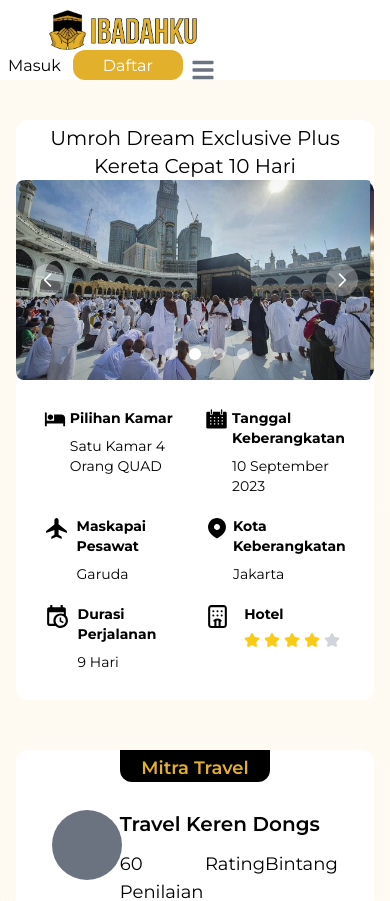
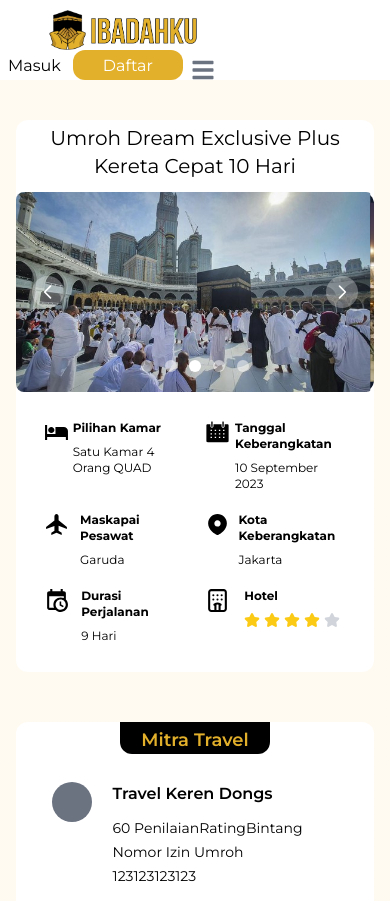
Before and after one commit to fikriymnn/umr-web, a Next.js app: page /package/detail in a window 390 px wide. Shown: the top 901 px of the page. Built offline with nearby package versions, Linux system fonts and the light colour scheme.

Commit message:
fixed responsive

```diff
--- a/src/app/package/detail/page.jsx
+++ b/src/app/package/detail/page.jsx
@@ -19,12 +19,12 @@ function PackageDetail() {
         <div className="md:w-8/12 w-full">
           <section id="main">
             <div className=" bg-white md:w-10/12 w-11/12  md:ms-20 rounded-xl mx-auto">
-              <div className="h-[60px] rounded-t-xl center">
-                <p className="text-xl text-bold text-center md:pt-3 pt-1 px-2 text-black">
+              <div className="h-[60px] rounded-t-xl center ">
+                <p className="text-xl text-bold text-center md:pt-3 pt-1 px-2 text-black ">
                   Umroh Dream Exclusive Plus Kereta Cepat 10 Hari
                 </p>
               </div>
-              <div className="bg-gray-900 w-full md:h-[315px] h-[200px] rounded-xl">
+              <div className="bg-gray-900 w-full md:h-[315px] h-[200px] mt-3 rounded-xl">
                 <DefaultCarousel />
               </div>
               <div className="grid grid-cols-2 gap-5 p-7">
@@ -38,10 +38,10 @@ function PackageDetail() {
                     />
                   </div>
                   <div>
-                    <p className="ps-1 font-bold md:text-xl sm:text-lg text-sm text-black ">
+                    <p className="ps-1 font-bold md:text-xl sm:text-lg text-xs text-black ">
                       Pilihan Kamar
                     </p>
-                    <p className="ps-1 pt-2 md:text-xl sm:text-lg text-sm text-black">
+                    <p className="ps-1 pt-2 md:text-xl sm:text-lg text-xs text-black">
                       Satu Kamar 4 Orang QUAD
                     </p>
                   </div>
@@ -56,10 +56,10 @@ function PackageDetail() {
                     />
                   </div>
                   <div>
-                    <p className="ps-1 font-bold md:text-xl sm:text-lg text-sm">
+                    <p className="ps-1 font-bold md:text-xl sm:text-lg text-xs">
                       Tanggal Keberangkatan
                     </p>
-                    <p className="ps-1 pt-2 md:text-xl sm:text-lg text-sm">
+                    <p className="ps-1 pt-2 md:text-xl sm:text-lg text-xs">
                       10 September 2023
                     </p>
                   </div>
@@ -74,10 +74,10 @@ function PackageDetail() {
                     />
                   </div>
                   <div>
-                    <p className="ps-1 font-bold md:text-xl sm:text-lg text-sm">
+                    <p className="ps-1 font-bold md:text-xl sm:text-lg text-xs">
                       Maskapai Pesawat
                     </p>
-                    <p className="ps-1 pt-2 md:text-xl sm:text-lg text-sm">
+                    <p className="ps-1 pt-2 md:text-xl sm:text-lg text-xs">
                       Garuda
                     </p>
                   </div>
@@ -92,10 +92,10 @@ function PackageDetail() {
                     />
                   </div>
                   <div>
-                    <p className="ps-1 font-bold md:text-xl sm:text-lg text-sm">
+                    <p className="ps-1 font-bold md:text-xl sm:text-lg text-xs">
                       Kota Keberangkatan
                     </p>
-                    <p className="ps-1 pt-2 md:text-xl sm:text-lg text-sm">
+                    <p className="ps-1 pt-2 md:text-xl sm:text-lg text-xs">
                       Jakarta
                     </p>
                   </div>
@@ -110,10 +110,10 @@ function PackageDetail() {
                     />
                   </div>
                   <div>
-                    <p className="ps-1 font-bold md:text-xl sm:text-lg text-sm">
+                    <p className="ps-1 font-bold md:text-xl sm:text-lg text-xs">
                       Durasi Perjalanan
                     </p>
-                    <p className="ps-1 pt-2 md:text-xl sm:text-lg text-sm">
+                    <p className="ps-1 pt-2 md:text-xl sm:text-lg text-xs">
                       9 Hari
                     </p>
                   </div>
@@ -128,7 +128,7 @@ function PackageDetail() {
                     />
                   </div>
                   <div>
-                    <p className="ps-1 font-bold md:text-xl sm:text-lg text-sm">
+                    <p className="ps-1 font-bold md:text-xl sm:text-lg text-xs">
                       Hotel
                     </p>
 
@@ -193,29 +193,29 @@ function PackageDetail() {
               </div>
               <div className="flex py-7 md:px-14 px-9">
                 <div className="md:w-3/12 sm:w-3/12 w-2/12">
-                  <div className="md:w-[120px] md:h-[120px] sm:w-[90px] sm:h-[90px] w-[70px] h-[70px] bg-gray-500 rounded-full"></div>
+                  <div className="md:w-[120px] md:h-[120px] sm:w-[90px] sm:h-[90px] w-[40px] h-[40px] bg-gray-500 rounded-full"></div>
                 </div>
                 <div className="w-full ps-5">
-                  <h1 className=" text-black md:text-4xl sm:2xl text-xl pb-3 font-semibold">
+                  <h1 className=" text-black md:text-4xl sm:2xl text-base pb-3 font-semibold">
                     Travel Keren Dongs
                   </h1>
-                  <div className="flex pb-3">
-                    <p className="text-black md:text-2xl sm:text-xl text-lg">
+                  <div className="flex md:pb-3 pb-1">
+                    <p className="text-black md:text-2xl sm:text-xl text-sm">
                       60 Penilaian
                     </p>
                     <div className="flex">
-                      <p className="text-black md:text-2xl sm:text-xl text-lg">
+                      <p className="text-black md:text-2xl sm:text-xl text-sm">
                         Rating
                       </p>
-                      <p className="text-black md:text-2xl sm:text-xl text-lg">
+                      <p className="text-black md:text-2xl sm:text-xl text-sm">
                         Bintang
                       </p>
                     </div>
                   </div>
-                  <p className="text-black md:text-2xl sm:text-xl text-lg pb-3">
+                  <p className="text-black md:text-2xl sm:text-xl text-sm md:pb-3 pb-1">
                     Nomor Izin Umroh
                   </p>
-                  <p className="text-black md:text-2xl sm:text-xl text-lg pb-3">
+                  <p className="text-black md:text-2xl sm:text-xl text-sm md:pb-3 pb-1">
                     123123123123
                   </p>
                 </div>
--- a/src/components/packagecard.jsx
+++ b/src/components/packagecard.jsx
@@ -57,7 +57,7 @@ function PackageCard() {
                 />
               </div>
               <div>
-                <p className="ps-1 text-black md:text-base sm:text-xs text-xs my-auto">
+                <p className="ps-1 text-black md:text-base sm:text-xs text-[10px] my-auto">
                   Satu kamar 4 Orang
                 </p>
               </div>
@@ -72,7 +72,7 @@ function PackageCard() {
                 />
               </div>
               <div>
-                <p className="ps-1 text-black md:text-base sm:text-xs text-xs my-auto">
+                <p className="ps-1 text-black md:text-base sm:text-xs text-[10px] my-auto">
                   10 Sep 2023
                 </p>
               </div>
@@ -87,7 +87,7 @@ function PackageCard() {
                 />
               </div>
               <div>
-                <p className="ps-1 text-black md:text-base sm:text-xs text-xs my-auto">
+                <p className="ps-1 text-black md:text-base sm:text-xs text-[10px] my-auto">
                   Garuda
                 </p>
               </div>
@@ -102,7 +102,7 @@ function PackageCard() {
                 />
               </div>
               <div>
-                <p className="ps-1 text-black md:text-base sm:text-xs text-xs my-auto">
+                <p className="ps-1 text-black md:text-base sm:text-xs text-[10px] my-auto">
                   Jakarta, +2 Kota
                 </p>
               </div>
@@ -117,7 +117,7 @@ function PackageCard() {
                 />
               </div>
               <div>
-                <p className="ps-1 text-black md:text-base sm:text-xs text-xs my-auto">
+                <p className="ps-1 text-black md:text-base sm:text-xs text-[10px] my-auto">
                   9 Hari
                 </p>
               </div>
@@ -132,7 +132,7 @@ function PackageCard() {
                 />
               </div>
               <div>
-                <p className="ps-1 text-black md:text-base sm:text-xs text-xs my-auto">
+                <p className="ps-1 text-black md:text-base sm:text-xs text-[10px] my-auto">
                   Hotel
                 </p>
                 <div className="md:w-10/12 w-[50px]">
```
